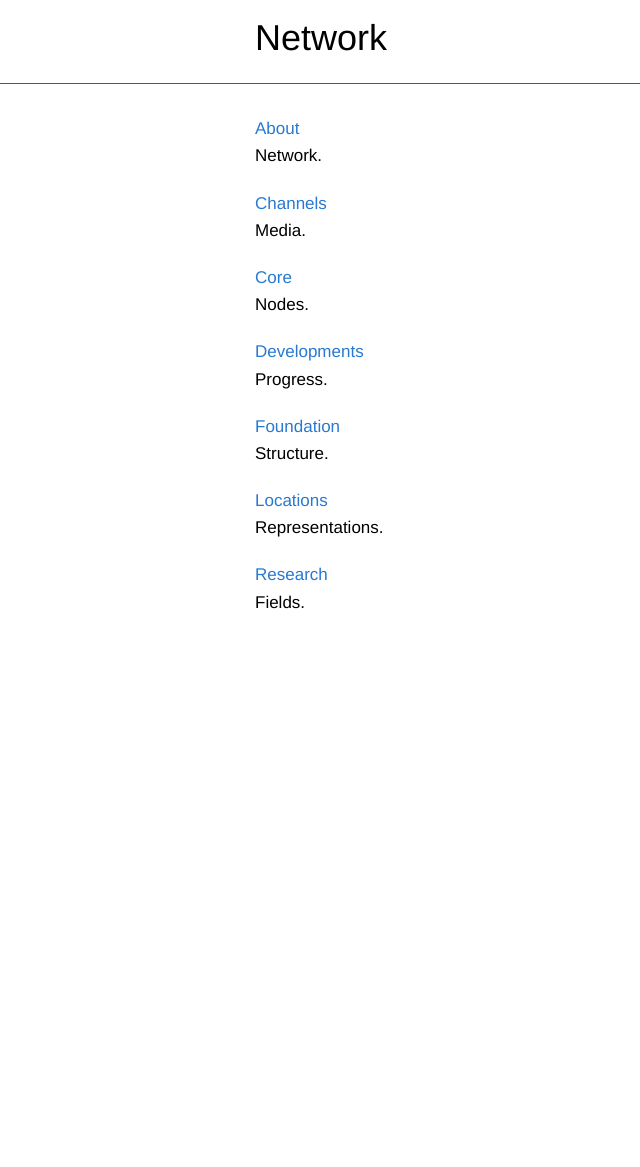
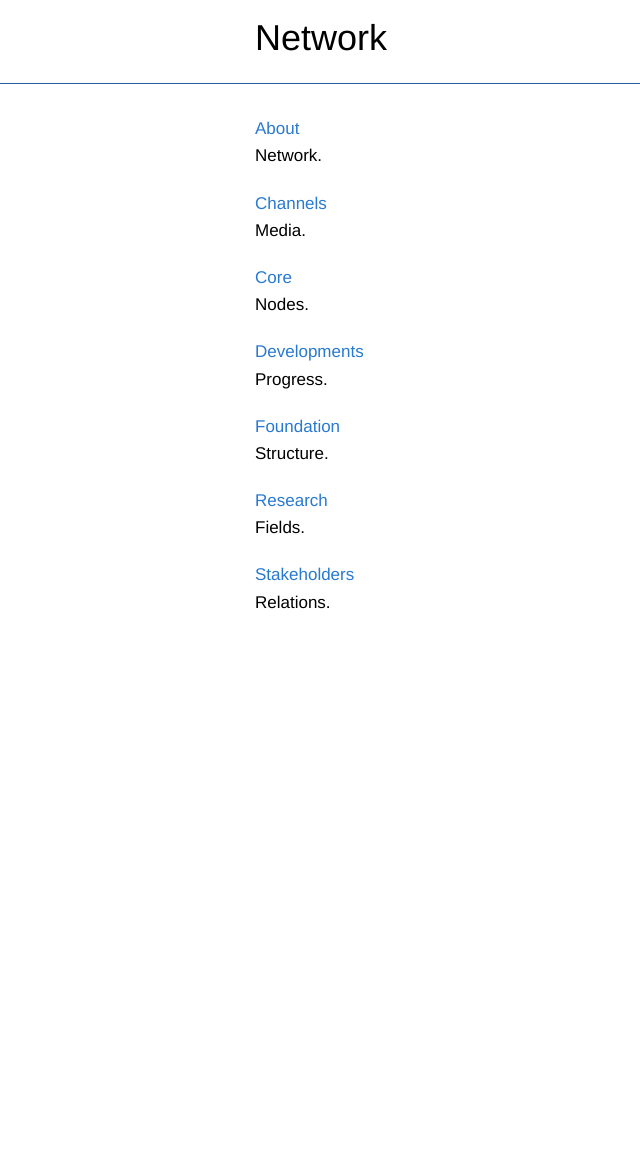
Before and after one commit to networkf/network.github.io, a Jekyll site: the page built from index.md, in a window 1280 px wide. Shown: the whole page, without its empty margins (20-660 px from the left). Built offline with Jekyll 4.4.1, drawn with Linux system fonts in a browser that asks for light colours; some web fonts are replaced; our own code applies the rules of GitHub Pages for plain Markdown files; the repository's description, which GitHub fills in, is left out.

Commit message:
Update index.md

```diff
--- a/index.md
+++ b/index.md
@@ -26,10 +26,10 @@ Progress.
 <br>
 Structure.
 
-[Locations](/locations)
-<br>
-Representations.
-
 [Research](/research)
 <br>
 Fields.
+
+[Stakeholders](/stakeholders)
+<br>
+Relations.
```
